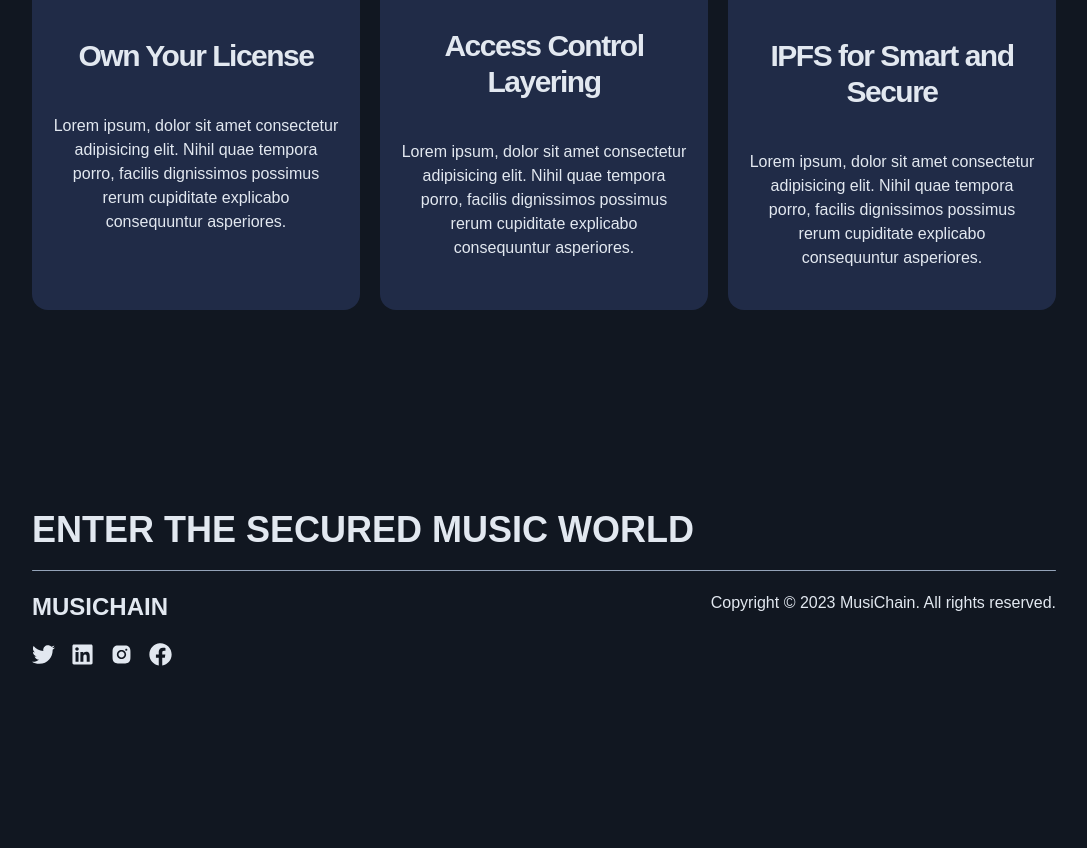
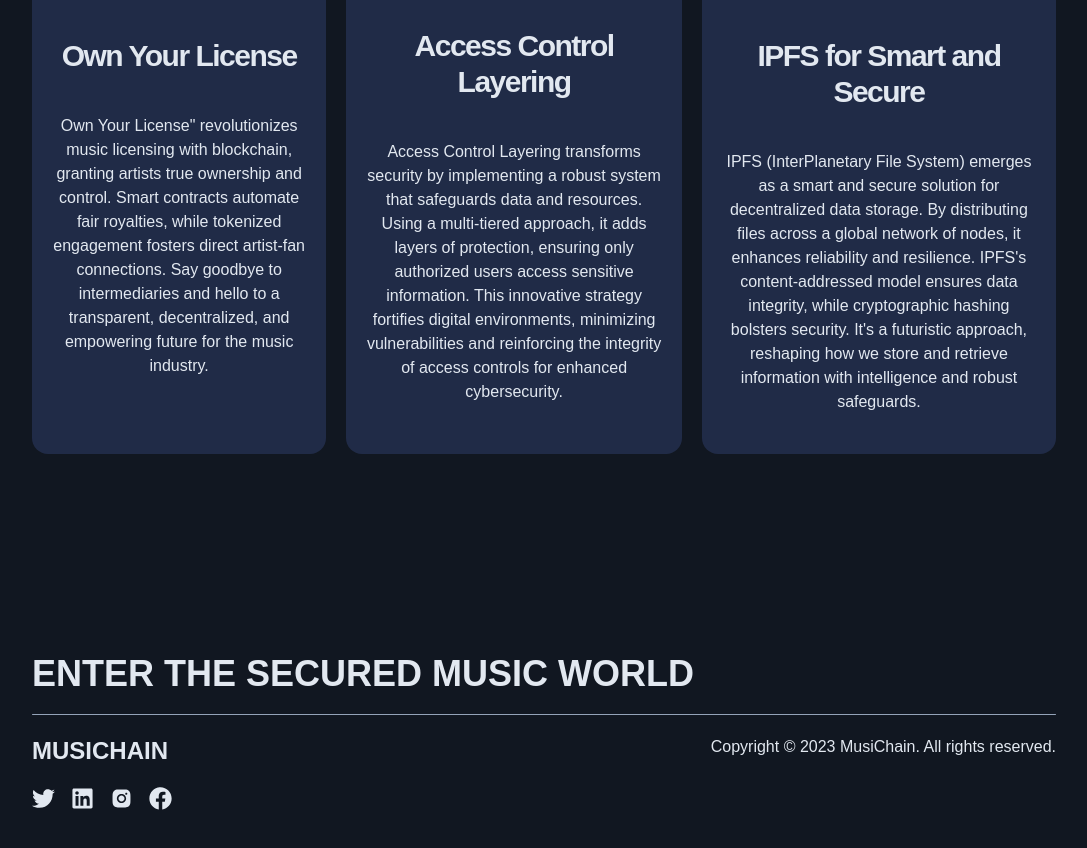
Before and after one commit to NeoZ666/Musichain, a React (Create React App) app in the folder webapp/: page / in a window 1280 px wide. Shown: the part 1096-1944 px from the top of the page, without its empty margins (96-1183 px from the left). Before the commit the page ends 1802 px from the top, so only its background shows below. Built offline with nearby package versions, Linux system fonts and the light colour scheme.

Commit message:
Added description in every feature card

```diff
--- a/webapp/src/componenets/Features.jsx
+++ b/webapp/src/componenets/Features.jsx
@@ -13,7 +13,7 @@ function Features() {
       <div className='bg-light_gray p-5 rounded-2xl flex flex-col items-center gap-y-4 text-center md:gap-y-10 md:py-10'>
         <img className='w-[100px]' src="./images/LOCK.png" alt="Write about your placemnt experiences" />
         <h2 className='text-2xl font-bold tracking-tighter md:text-3xl'>Own Your License</h2>
-        <p>Lorem ipsum, dolor sit amet consectetur adipisicing elit. Nihil quae tempora porro, facilis dignissimos possimus rerum cupiditate explicabo consequuntur asperiores.</p>
+        <p>Own Your License" revolutionizes music licensing with blockchain, granting artists true ownership and control. Smart contracts automate fair royalties, while tokenized engagement fosters direct artist-fan connections. Say goodbye to intermediaries and hello to a transparent, decentralized, and empowering future for the music industry.</p>
       </div>
 
       <div className="absolute">
@@ -23,13 +23,13 @@ function Features() {
       <div className='bg-light_gray p-5 rounded-2xl flex flex-col items-center gap-y-4 text-center md:gap-y-10 md:py-10'>
         <img className='w-[90px]' src="./images/accessLayer.png" alt="Write about your placemnt experiences" />
         <h2 className='text-2xl font-bold tracking-tighter md:text-3xl'>Access Control Layering</h2>
-        <p>Lorem ipsum, dolor sit amet consectetur adipisicing elit. Nihil quae tempora porro, facilis dignissimos possimus rerum cupiditate explicabo consequuntur asperiores.</p>
+        <p>Access Control Layering transforms security by implementing a robust system that safeguards data and resources. Using a multi-tiered approach, it adds layers of protection, ensuring only authorized users access sensitive information. This innovative strategy fortifies digital environments, minimizing vulnerabilities and reinforcing the integrity of access controls for enhanced cybersecurity.</p>
       </div>
 
       <div className='bg-light_gray p-5 rounded-2xl flex flex-col items-center gap-y-4 text-center md:gap-y-10 md:py-10'>
         <img className='w-[100px]' src="./images/IPFS.png" alt="Write about your placemnt experiences" />
         <h2 className='text-2xl font-bold tracking-tighter md:text-3xl'>IPFS for Smart and Secure</h2>
-        <p>Lorem ipsum, dolor sit amet consectetur adipisicing elit. Nihil quae tempora porro, facilis dignissimos possimus rerum cupiditate explicabo consequuntur asperiores.</p>
+        <p>IPFS (InterPlanetary File System) emerges as a smart and secure solution for decentralized data storage. By distributing files across a global network of nodes, it enhances reliability and resilience. IPFS's content-addressed model ensures data integrity, while cryptographic hashing bolsters security. It's a futuristic approach, reshaping how we store and retrieve information with intelligence and robust safeguards.</p>
       </div>
     </div>
   </div>
```
